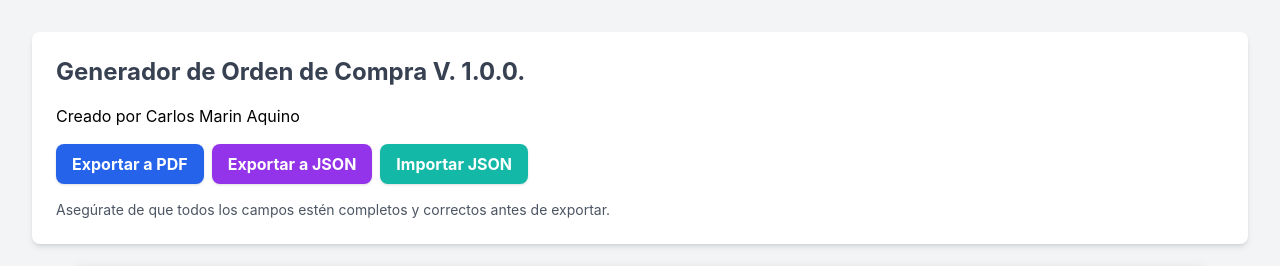
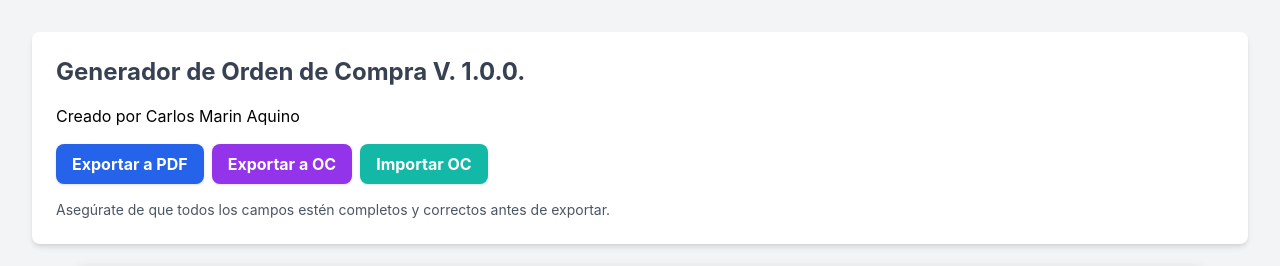
Before and after one commit to CAMA-RAT/3f7hR9sLpW2cVbN6kXzJ1aE8q, a plain HTML site: page index.html in a window 1280 px wide. Shown: the top 266 px of the page. Drawn offline with nearby package versions, Linux system fonts and the light colour scheme.

Commit message:
Update index.html

```diff
--- a/index.html
+++ b/index.html
@@ -110,10 +110,10 @@
                     Exportar a PDF
                 </button>
                 <button id="exportJsonButton" class="bg-purple-600 hover:bg-purple-700 text-white font-bold py-2 px-4 rounded-lg shadow transition duration-150 ease-in-out">
-                    Exportar a JSON
+                    Exportar a OC
                 </button>
                 <label for="importJsonInput" class="bg-teal-500 hover:bg-teal-600 text-white font-bold py-2 px-4 rounded-lg shadow transition duration-150 ease-in-out cursor-pointer">
-                    Importar JSON
+                    Importar OC
                 </label>
                 <input type="file" id="importJsonInput" class="hidden" accept=".json">
             </div>
```
